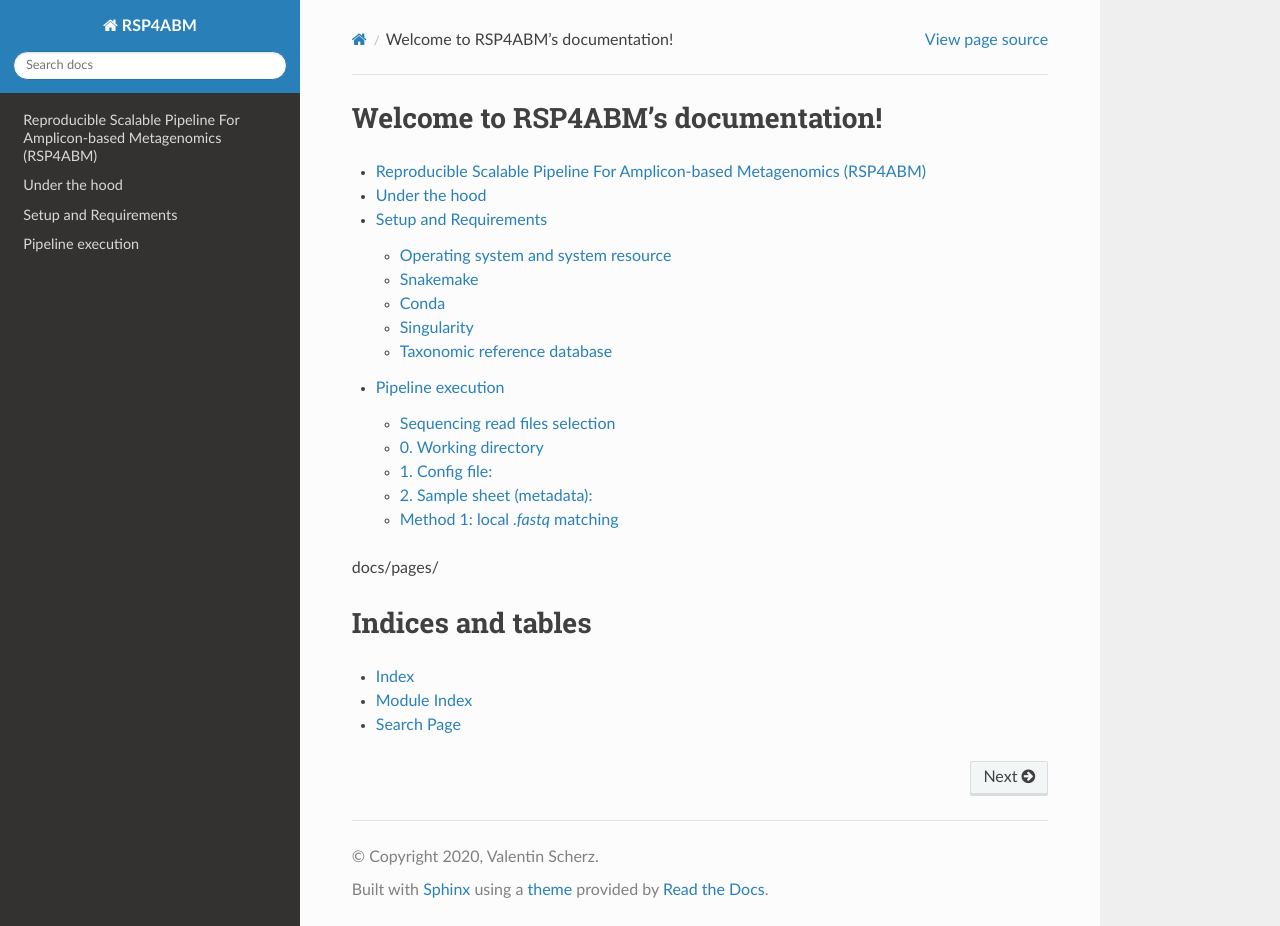
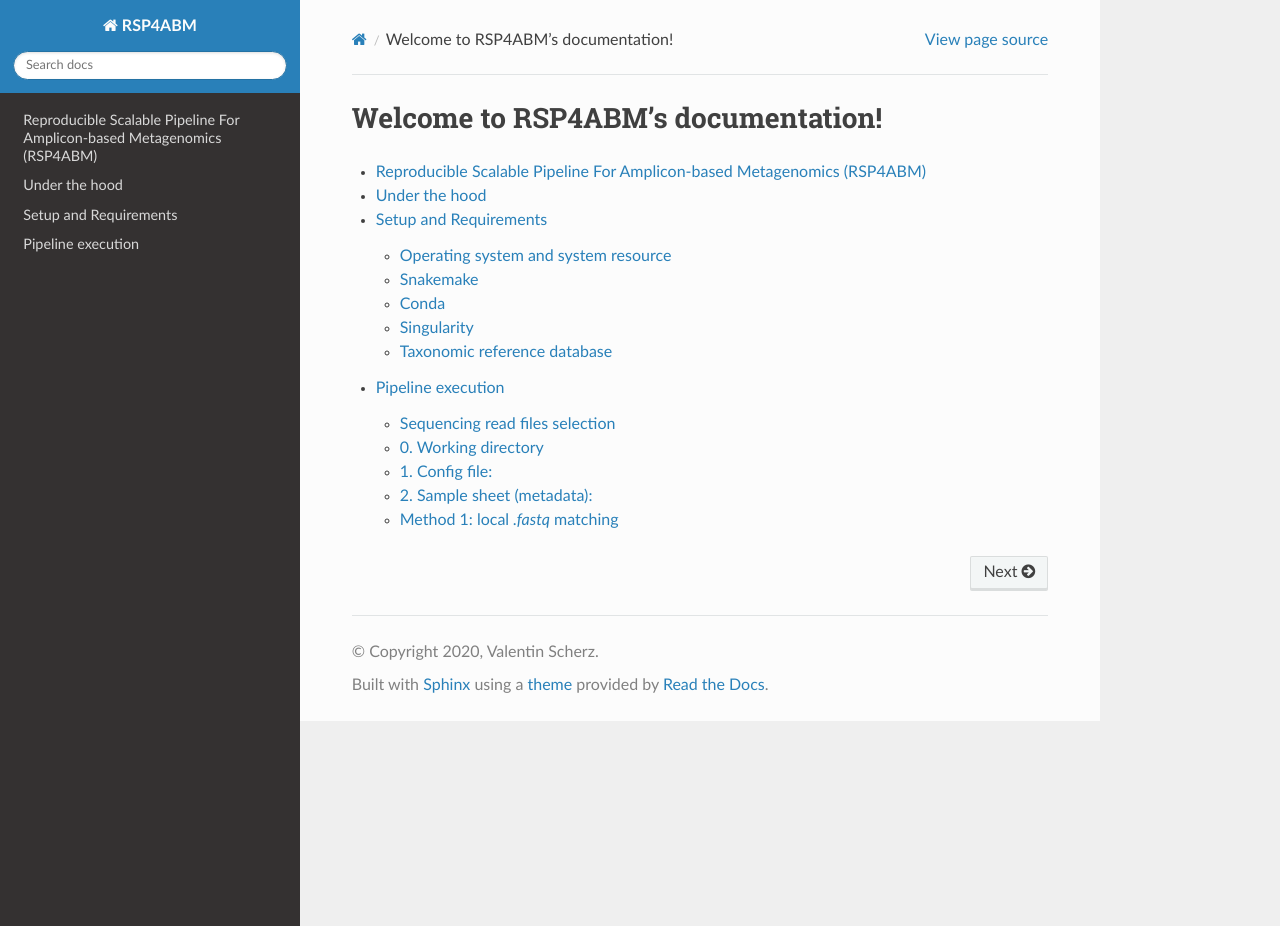
Before and after one commit to metagenlab/zAMP, a Sphinx documentation site: the page built from docs/index.rst, in a window 1280 px wide and 926 px high. Built offline with Sphinx 7.4.7 and the Read the Docs theme 2.0.0, drawn with Linux system fonts in a browser that asks for light colours; pages that are not in the unit, such as notebooks, are missing from menus.

Commit message:
update structure

```diff
--- a/docs/index.rst
+++ b/docs/index.rst
@@ -17,15 +17,3 @@ Welcome to RSP4ABM's documentation!
    pages/output.rst
    pages/downstream_analysis.rst
    pages/FAQ.rst
-
-
-
-docs/pages/
-
-
-Indices and tables
-==================
-
-* :ref:`genindex`
-* :ref:`modindex`
-* :ref:`search`
```
